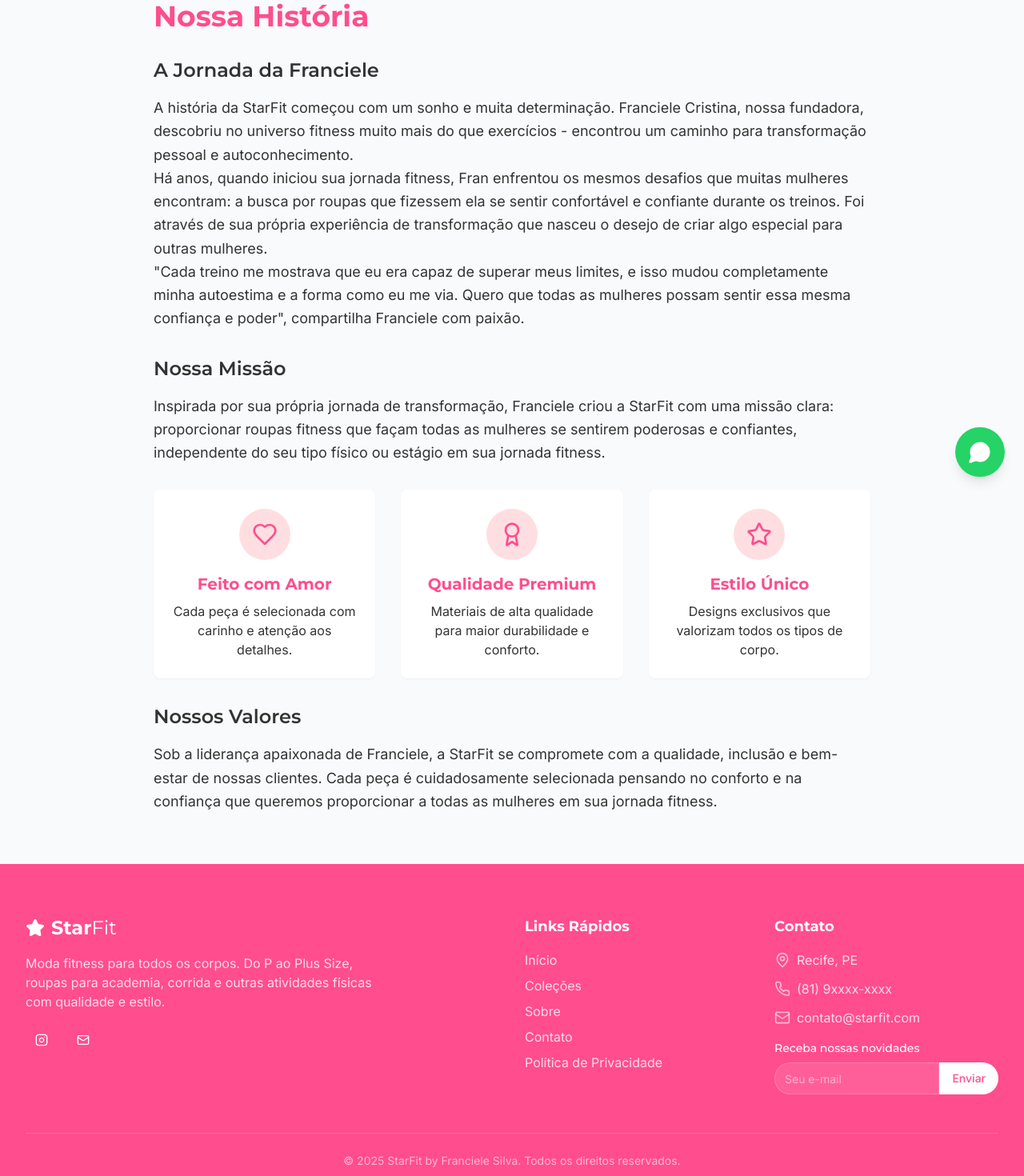
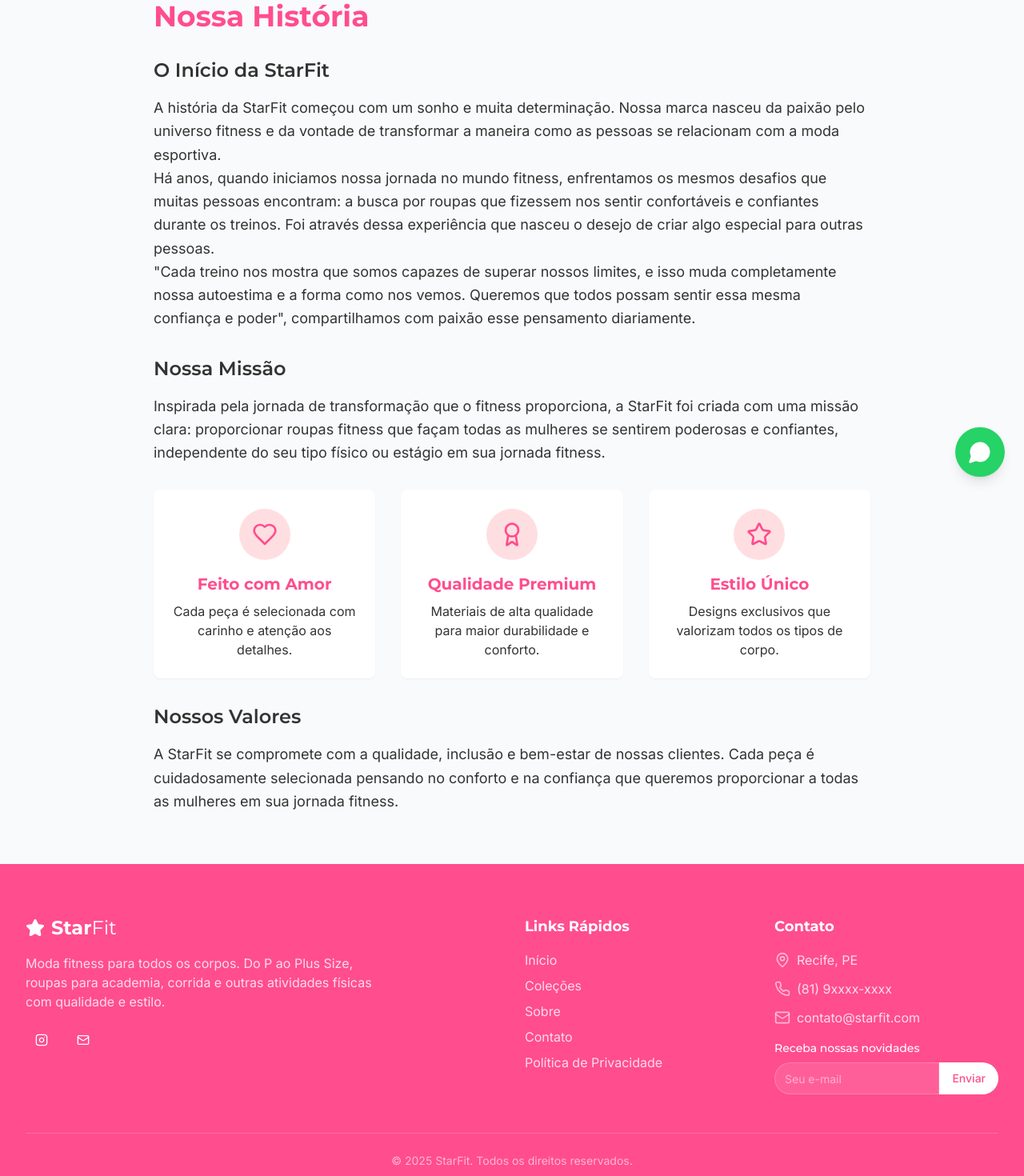
Before and after one commit to MatheusFerreiraZx/starfit-vibe-website, a React (Vite) app: page /sobre in a window 1280 px wide. Shown: the part 180-1650 px from the top of the page at 80% size. Built offline with nearby package versions, Linux system fonts and the light colour scheme.

Commit message:
Remove Franciele references
Remove Franciele's name from the footer and update the About page content.

```diff
--- a/src/components/About.tsx
+++ b/src/components/About.tsx
@@ -29,7 +29,7 @@ const About = () => {
             <div className="absolute -top-4 -right-4 w-64 h-64 bg-starfit-lightPink rounded-full opacity-40"></div>
             <img
               src="https://images.unsplash.com/photo-1551836022-deb4988cc6c0?q=80&w=1974&auto=format&fit=crop&ixlib=rb-4.0.3&ixid=M3wxMjA3fDB8MHxwaG90by1wYWdlfHx8fGVufDB8fHx8fA%3D%3D"
-              alt="Franciele Silva"
+              alt="Moda Fitness"
               className="relative z-10 rounded-lg shadow-lg"
             />
           </div>
@@ -38,17 +38,17 @@ const About = () => {
             <h2 className="section-title">Nossa História</h2>
             <div className="space-y-4 text-starfit-gray">
               <p className="text-lg leading-relaxed">
-                A StarFit nasceu do sonho e da paixão da Franciele Cristina, uma mulher que descobriu na prática de exercícios
-                físicos não apenas saúde, mas uma verdadeira transformação de vida. Após anos dedicados ao universo fitness,
-                Fran, como é carinhosamente conhecida, percebeu que sua jornada ia muito além dos treinos.
+                A StarFit nasceu de uma paixão pelo universo fitness e do desejo de proporcionar
+                experiências transformadoras através da moda esportiva. O que começou como um pequeno sonho
+                rapidamente se transformou em uma marca dedicada ao bem-estar e autoconfiança de cada cliente.
               </p>
               <p className="text-lg leading-relaxed">
-                "Quando comecei a treinar, percebi que não era apenas meu corpo que estava mudando, mas minha autoestima,
-                minha confiança e minha forma de ver o mundo", compartilha Franciele. Foi dessa transformação pessoal que
-                surgiu o desejo de ajudar outras mulheres a se sentirem poderosas e confiantes em suas jornadas fitness.
+                "Quando nos dedicamos à prática de exercícios, não é apenas o corpo que se transforma, mas também
+                nossa autoestima, nossa confiança e nossa forma de ver o mundo", é nessa filosofia que baseamos nosso
+                trabalho diário na StarFit.
               </p>
               <p className="text-lg leading-relaxed">
-                Com um olhar atento às necessidades de mulheres reais, Franciele criou a StarFit com a missão de oferecer
+                Com um olhar atento às necessidades de mulheres reais, a StarFit foi criada com a missão de oferecer
                 roupas que combinam conforto, qualidade e estilo para todos os tipos de corpo. Do tamanho P ao Plus Size,
                 cada peça é pensada para fazer você se sentir incrível em todos os momentos.
               </p>
--- a/src/components/Footer.tsx
+++ b/src/components/Footer.tsx
@@ -101,7 +101,7 @@ const Footer = () => {
         </div>
 
         <div className="border-t border-white/20 mt-12 pt-6 text-center text-white/60 text-sm">
-          <p>© {new Date().getFullYear()} StarFit by Franciele Silva. Todos os direitos reservados.</p>
+          <p>© {new Date().getFullYear()} StarFit. Todos os direitos reservados.</p>
         </div>
       </div>
     </footer>
--- a/src/pages/Sobre.tsx
+++ b/src/pages/Sobre.tsx
@@ -30,29 +30,28 @@ const Sobre = () => {
 
           <div className="space-y-8">
             <section className="prose prose-lg">
-              <h2 className="text-2xl font-semibold text-starfit-gray mb-4">A Jornada da Franciele</h2>
+              <h2 className="text-2xl font-semibold text-starfit-gray mb-4">O Início da StarFit</h2>
               <p className="text-starfit-gray text-lg leading-relaxed">
-                A história da StarFit começou com um sonho e muita determinação. Franciele Cristina, nossa fundadora,
-                descobriu no universo fitness muito mais do que exercícios - encontrou um caminho para transformação
-                pessoal e autoconhecimento.
+                A história da StarFit começou com um sonho e muita determinação. Nossa marca nasceu da paixão
+                pelo universo fitness e da vontade de transformar a maneira como as pessoas se relacionam com
+                a moda esportiva.
               </p>
               <p className="text-starfit-gray text-lg leading-relaxed">
-                Há anos, quando iniciou sua jornada fitness, Fran enfrentou os mesmos desafios que muitas mulheres
-                encontram: a busca por roupas que fizessem ela se sentir confortável e confiante durante os treinos.
-                Foi através de sua própria experiência de transformação que nasceu o desejo de criar algo especial
-                para outras mulheres.
+                Há anos, quando iniciamos nossa jornada no mundo fitness, enfrentamos os mesmos desafios que muitas
+                pessoas encontram: a busca por roupas que fizessem nos sentir confortáveis e confiantes durante os treinos.
+                Foi através dessa experiência que nasceu o desejo de criar algo especial para outras pessoas.
               </p>
               <p className="text-starfit-gray text-lg leading-relaxed">
-                "Cada treino me mostrava que eu era capaz de superar meus limites, e isso mudou completamente minha
-                autoestima e a forma como eu me via. Quero que todas as mulheres possam sentir essa mesma confiança
-                e poder", compartilha Franciele com paixão.
+                "Cada treino nos mostra que somos capazes de superar nossos limites, e isso muda completamente nossa
+                autoestima e a forma como nos vemos. Queremos que todos possam sentir essa mesma confiança
+                e poder", compartilhamos com paixão esse pensamento diariamente.
               </p>
             </section>
 
             <section>
               <h2 className="text-2xl font-semibold text-starfit-gray mb-4">Nossa Missão</h2>
               <p className="text-starfit-gray text-lg leading-relaxed">
-                Inspirada por sua própria jornada de transformação, Franciele criou a StarFit com uma missão clara:
+                Inspirada pela jornada de transformação que o fitness proporciona, a StarFit foi criada com uma missão clara:
                 proporcionar roupas fitness que façam todas as mulheres se sentirem poderosas e confiantes, independente
                 do seu tipo físico ou estágio em sua jornada fitness.
               </p>
@@ -73,9 +72,9 @@ const Sobre = () => {
             <section className="mt-12">
               <h2 className="text-2xl font-semibold text-starfit-gray mb-4">Nossos Valores</h2>
               <p className="text-starfit-gray text-lg leading-relaxed">
-                Sob a liderança apaixonada de Franciele, a StarFit se compromete com a qualidade, inclusão e
-                bem-estar de nossas clientes. Cada peça é cuidadosamente selecionada pensando no conforto e na
-                confiança que queremos proporcionar a todas as mulheres em sua jornada fitness.
+                A StarFit se compromete com a qualidade, inclusão e bem-estar de nossas clientes.
+                Cada peça é cuidadosamente selecionada pensando no conforto e na confiança que queremos
+                proporcionar a todas as mulheres em sua jornada fitness.
               </p>
             </section>
           </div>
```
